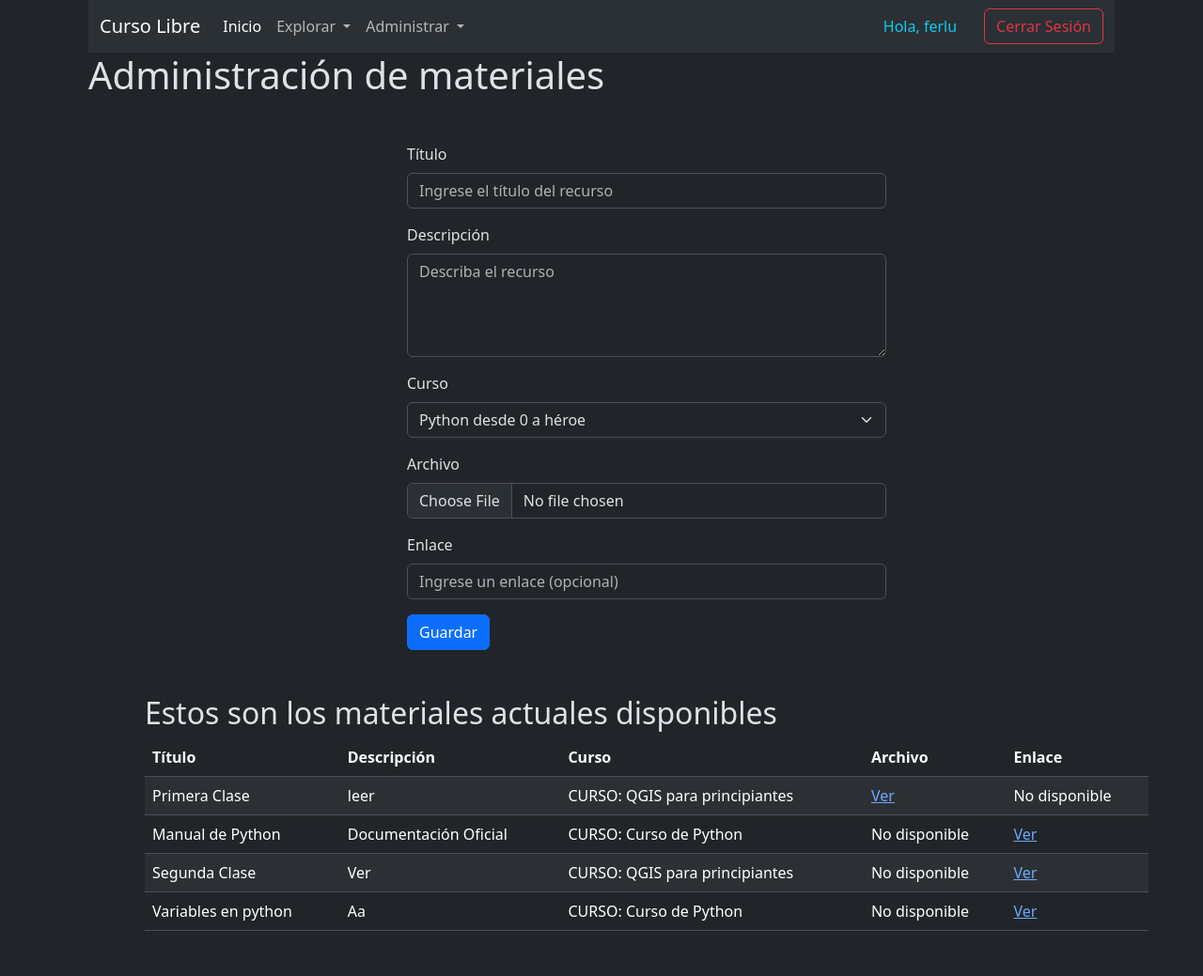
After one commit to Lios456/cursos_django, a Django app: page /administrar/materiales/ in a window 1280 px wide. The commit adds this page. Shown: the whole page at 94% size. Run offline with Django 5.2, Linux system fonts and the light colour scheme; a user stored in the database is signed in; data comes from the database, SQL or seed files in the repository; both versions use the stored data as it was after the commit; some libraries are stand-ins or nearby versions.

Commit message:
Feature: Administrar materiales y Ver materiales por el estudiante

```diff
--- a/Apps/Estudiantes/views.py
+++ b/Apps/Estudiantes/views.py
@@ -3,6 +3,7 @@ from django.contrib.auth import authenticate, login, logout
 from django.contrib import messages
 from django.contrib.auth.forms import UserCreationForm
 from django.contrib.auth.models import Group
+from django.contrib.auth.decorators import login_required
 from ..Tasks.models import Estudiante
 from ..Tasks.models import Curso
 # Create your views here.
@@ -47,9 +48,11 @@ def registro_usuario(request):
         form = UserCreationForm()
         return render(request, 'authenticate/registro.html', {'titulo': 'Registro de Usuario', 'form': form})
 
+@login_required(login_url='/estudiantes/login_user/')
 def perfil(request):
     return render(request, 'perfil.html', {'titulo': 'Perfil de Usuario'})
 
+@login_required(login_url='/estudiantes/login_user/')
 def inscribirse(request, id):
     estudiante = Estudiante.objects.get(usuario=request.user)
     estudiante.cursos.add(id)
--- a/Apps/Tasks/models.py
+++ b/Apps/Tasks/models.py
@@ -1,4 +1,5 @@
 from django.db import models
+from django import forms
 from django.contrib.auth.models import User
 
 # Función para generar la ruta de subida
@@ -10,8 +11,6 @@ def ruta_clases(instance, filename):
 
 def ruta_tareas(instance, filename):
     return f'{instance.curso.nombre}/tareas/{filename}'
-
-# Create your models here.
 
 class Curso(models.Model):
     id = models.AutoField(primary_key=True)
@@ -55,6 +54,7 @@ class Recurso(models.Model):
     def __str__(self):
         return f"RECURSO: {self.titulo}"
 
+
 class Tarea(models.Model):
     id = models.AutoField(primary_key=True)
     titulo = models.CharField(max_length=100)
--- /dev/null
+++ b/Apps/Tasks/templates/agregar_material.html
@@ -0,0 +1,81 @@
+{% extends 'template.html' %}
+
+{% block body %}
+<h1 class="h1">{{titulo}}</h1>
+<div class="container d-flex justify-content-center m-5">
+    <div class="container w-50">
+        <form method="post" enctype="multipart/form-data">
+            {% csrf_token %}
+
+            <div class="mb-3">
+                <label for="tx_titulo" class="form-label">Título</label>
+                <input type="text" class="form-control" id="tx_titulo" name="tx_titulo" maxlength="100" placeholder="Ingrese el título del recurso" required>
+            </div>
+
+            <div class="mb-3">
+                <label for="tx_descripcion" class="form-label">Descripción</label>
+                <textarea class="form-control" id="tx_descripcion" name="tx_descripcion" rows="4" placeholder="Describa el recurso" required></textarea>
+            </div>
+
+            <div class="mb-3">
+                <label for="tx_curso" class="form-label">Curso</label>
+                <select class="form-select" id="tx_curso" name="tx_curso" required>
+                    {% for curso in cursos %}
+                        <option value="{{ curso.id }}">{{ curso.nombre }}</option>
+                    {% endfor %}
+                </select>
+            </div>
+
+            <div class="mb-3">
+                <label for="tx_archivos" class="form-label">Archivo</label>
+                <input type="file" class="form-control" id="tx_archivos" name="tx_archivos">
+            </div>
+
+            <div class="mb-3">
+                <label for="tx_link" class="form-label">Enlace</label>
+                <input type="url" class="form-control" id="tx_link" name="tx_link" placeholder="Ingrese un enlace (opcional)">
+            </div>
+
+            <button type="submit" class="btn btn-primary">Guardar</button>
+        </form>
+    </div>
+</div>
+<div class="container m-5">
+    <h2 class="h2">Estos son los materiales actuales disponibles</h2>
+    <table class="table table-striped">
+        <thead>
+            <tr>
+                <th scope="col">Título</th>
+                <th scope="col">Descripción</th>
+                <th scope="col">Curso</th>
+                <th scope="col">Archivo</th>
+                <th scope="col">Enlace</th>
+            </tr>
+        </thead>
+        <tbody>
+            {% for material in materiales %}
+                <tr>
+                    <td>{{ material.titulo }}</td>
+                    <td>{{ material.descripcion }}</td>
+                    <td>{{ material.curso }}</td>
+                    <td>
+                        {% if material.archivos %}
+                            <a href="{{ material.archivos.url }}" target="_blank">Ver</a>
+                        {%else%}
+                            No disponible
+                        {% endif %}
+                    </td>
+                    <td>
+
+                        {% if material.link %}
+                            <a href="{{ material.link }}" target="_blank">Ver</a>
+                        {%else%}
+                            No disponible
+                        {% endif %}
+
+                    </td>
+                </tr>
+            {% endfor %}
+        </tbody>
+</div>
+{% endblock %}
--- a/Apps/Tasks/templates/index.html
+++ b/Apps/Tasks/templates/index.html
@@ -6,7 +6,7 @@
     <div class="row">
         {% for curso in cursos %}
         <div class="col-md-3 mt-3 mb-3">
-            <div class="card" style=" height: 100%;">
+            <div class="card border-0" style=" height: 100%;">
                 <img src="{{ curso.imagen.url }}" class="img-fluid card-img-top" alt="{{ curso.nombre }}">
                 <div class="card-body">
                     <h2 class="h2 card-title">{{ curso.nombre }}</h2>
--- a/Apps/Tasks/templates/tareas.html
+++ b/Apps/Tasks/templates/tareas.html
@@ -26,6 +26,9 @@
                                 <div class="card-footer">
                                     <small class="text-muted">Fecha de Cierre: {{ t.fecha_entrega }}</small>
                                 </div>
+                                <div class="card-footer">
+                                    <a href="/tarea/{{ t.id }}" class="btn btn-primary">Ver Tarea</a>
+                                </div>
                             </div>
                         </div>
                     </td>
--- a/Apps/Tasks/templates/template.html
+++ b/Apps/Tasks/templates/template.html
@@ -1,6 +1,6 @@
 {% load static %}
 <!DOCTYPE html>
-<html lang="es" data-bs-theme="light">
+<html lang="es" data-bs-theme="dark">
 
 <head>
     <meta charset="UTF-8">
@@ -43,16 +43,33 @@
                                 aria-expanded="false">
                                 Explorar
                             </a>
-                            <ul class="dropdown-menu">
-                                <li><a class="dropdown-item" href="/cursos/">Mis Cursos</a></li>
+                            <ul class="dropdown-menu bg-dark-subtle">
+                                <li><a class="dropdown-item " href="/cursos/">Mis Cursos</a></li>
                                 <li><a class="dropdown-item" href="/tareas/">Mis Tareas</a></li>
+                                <li><a class="dropdown-item" href="/materiales/">Todos los recursos</a></li>
                             </ul>
                         </li>
+
+                        {% if user.is_authenticated and user.is_superuser %}
+                        <li class="nav-item dropdown">
+                            <a class="nav-link dropdown-toggle" href="#" role="button" data-bs-toggle="dropdown"
+                                aria-expanded="false">
+                                Administrar
+                            </a>
+                            <ul class="dropdown-menu bg-dark-subtle">
+                                <li><a class="dropdown-item " href="/administrar/cursos/">Cursos</a></li>
+                                <li><a class="dropdown-item" href="/administrar/tareas/">Tareas</a></li>
+                                <li><a class="dropdown-item" href="/administrar/materiales/">Recursos</a></li>
+                            </ul>
+                        </li>
+
+                        {% endif %}
+
                     </ul>
                     <ul class="navbar-nav">
                         {% if user.is_authenticated %}
                             <li class="nav-item me-3">
-                                Hola, {{user.username}}
+                                <a href="/estudiantes/ver_perfil" class="btn text-info">Hola, {{user.username}}</a>
                             </li>
                             <li class="nav-item">
                                 <form action="/estudiantes/logout_user/" method="post">
--- a/Apps/Tasks/urls.py
+++ b/Apps/Tasks/urls.py
@@ -8,7 +8,11 @@ urlpatterns = [
     path('cursos/', views.cursos),
     path('ver/curso/<int:id>', views.ver_curso),
     path('tareas/', views.tareas),
+    path('tarea/<int:id>', views.ver_tarea),
+    path('completar_tarea/<int:id>', views.completar_tarea),
     path('clases/<str:c>/', views.clases_curso),
     path('materiales/<str:c>/', views.materiales_curso),
+    path('materiales/', views.materiales),
+    path('administrar/materiales/', views.agregar_material),
     path('tareas/<str:c>/', views.tareas_curso),
 ]
--- a/Apps/Tasks/views.py
+++ b/Apps/Tasks/views.py
@@ -1,6 +1,5 @@
 from django.shortcuts import render, redirect
-from django.contrib.auth import authenticate, login as auth_login
-from django.contrib.auth.decorators import login_required
+from django.contrib.auth.decorators import login_required, user_passes_test
 from django.contrib import messages
 from .models import *
 
@@ -26,13 +25,27 @@ def tareas(request):
     tareas = Tarea.objects.filter(curso__in=estudiante.cursos.all()).order_by('fecha_entrega')
     return render(request, 'tareas.html', {'titulo': 'Tareas', 'tareas': tareas})
 
-
-
 @login_required(login_url='/estudiantes/login_user/')
 def tareas_curso(request, c):
     estudiante = Estudiante.objects.get(usuario=request.user)
     tareas = Tarea.objects.filter(curso=c).order_by('fecha_entrega')
     return render(request, 'tareas_curso.html', {'titulo': 'Tareas', 'tareas': tareas})
+
+@login_required(login_url='/estudiantes/login_user/')
+def ver_tarea(request, id):
+    tarea = Tarea.objects.get(id=id)
+    return render(request, 'tarea.html', {'titulo': 'Tarea', 't': tarea})
+
+@login_required(login_url='/estudiantes/login_user/')
+def completar_tarea(request, id):
+    if request.method == 'POST':
+        tarea = Tarea.objects.get(id=id)
+        tarea.completada = True
+        tarea.save()
+        messages.success(request, 'Tarea marcada como completa')
+        return redirect(f'/tarea/{id}')
+    else:
+        return redirect('/tareas/')
 
 
 """
@@ -50,7 +63,7 @@ def tareas_curso(request, c):
 def materiales(request):
     estudiante = Estudiante.objects.prefetch_related('cursos__recurso_set').get(usuario=request.user)
     materiales = Recurso.objects.filter(curso__in=estudiante.cursos.all()).order_by('fecha_subida')
-    return render(request, 'materiales.html', {'titulo': 'Materiales', 'materiales': materiales})
+    return render(request, 'materiales.html', {'titulo': 'Materiales', 'materiales': materiales, 'estudiante':estudiante})
 
 @login_required(login_url='/estudiantes/login_user/')
 def materiales_curso(request, c):
@@ -58,6 +71,30 @@ def materiales_curso(request, c):
     cursos = estudiante.cursos.all()
     materiales = Recurso.objects.filter(curso__in=cursos, curso=c)
     return render(request, 'materiales.html', {'titulo': 'Materiales', 'materiales': materiales})
+
+@login_required(login_url='/estudiantes/login_user/')
+@user_passes_test(lambda u: u.is_superuser, login_url='/estudiantes/login_user/')
+def agregar_material(request):
+    if request.method == 'POST':
+        try:
+            Recurso.objects.create(
+            titulo=request.POST['tx_titulo'],
+            descripcion=request.POST['tx_descripcion'],
+            curso=Curso.objects.get(id=request.POST['tx_curso']),
+            link=request.POST['tx_link'],
+            archivos = request.FILES.get('tx_archivos')
+            )
+            messages.success(request, 'Material agregado')
+        except Exception as e:
+            messages.error(request, f"Hubo un error al agregar el recurso, Intentalo de nuevo\n{e}")
+        return redirect('/materiales/')
+    else:
+        cursos = Curso.objects.all()
+        materiales = Recurso.objects.all()
+        return render(request, 'agregar_material.html',
+                      {'titulo': 'Administración de materiales',
+                       'cursos': cursos,
+                       'materiales': materiales})
 
 """
    ____ _
@@ -107,6 +144,21 @@ def cursos(request):
         messages.error(request, f"{e}")
         return redirect('/inicio/')
 
+@login_required(login_url='/estudiantes/login_user/')
+@user_passes_test(lambda u: u.is_superuser, login_url='/estudiantes/login_user/')
+def agregar_curso(request):
+    if request.method == 'POST':
+        Curso.objects.acreate(
+            nombre=request.POST['tx_nombre'],
+            imagen=request.FILES['tx_imagen'],
+            descripcion=request.POST['tx_descripcion'],
+            f_inicio=request.POST['tx_f_inicio'],
+            f_fin=request.POST['tx_f_fin']
+            )
+        messages.success(request, 'Curso agregado')
+        return redirect('/cursos/')
+    else:
+        return render(request, 'agregar_curso.html', {'titulo': 'Agregar curso'})
 
 def ver_curso(request, id):
     curso = Curso.objects.get(id=id)
```
Also changed, not shown: Apps/Tasks/templates/cursos.html (+9 -7 lines), Apps/Tasks/templates/materiales.html (added, +30 -0 lines), Apps/Tasks/templates/tarea.html (+31 -0 lines), Apps/Tasks/templates/agregar_curso.html (added), Apps/Tasks/templates/agregar_tarea.html (added), Apps/Tasks/templates/recursos.html (deleted), academico.db.
